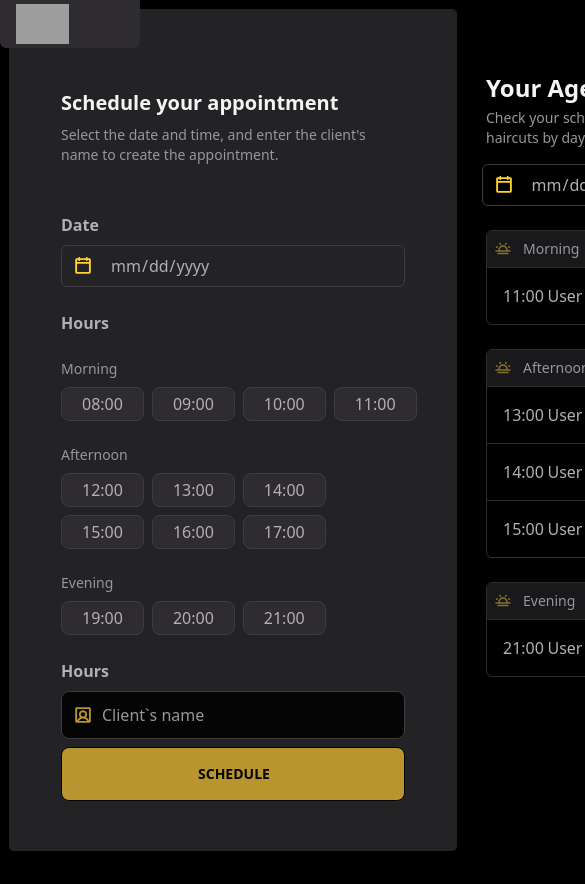
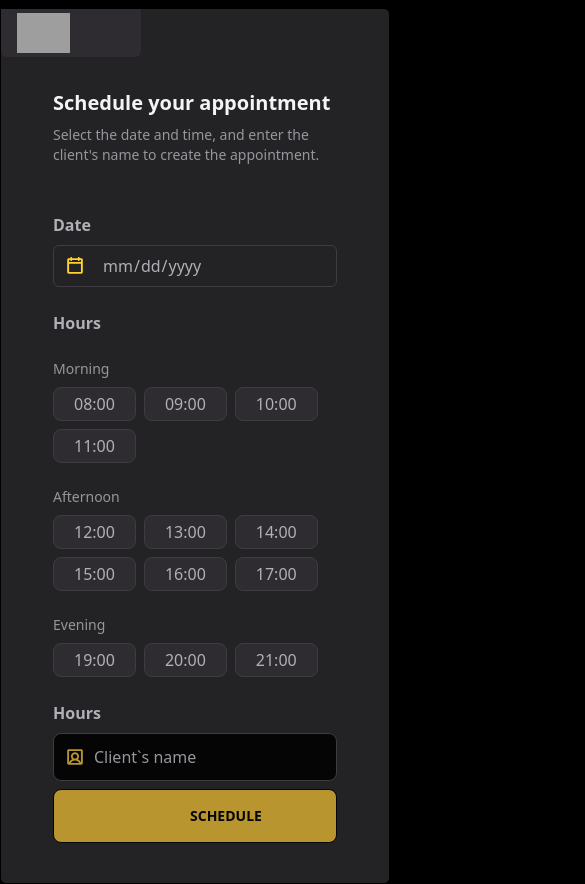
Before and after one commit to jotadagostin/newHairDay, a React (Vite) app in the folder hairday/: page / in a window 390 px wide. Shown: the top 884 px of the page, 585 px wide, since content can reach past the window. Before the commit the page ends 852 px from the top, so only its background shows below. Built offline with nearby package versions, Linux system fonts and the light colour scheme; grey boxes are pictures that could not be loaded.

Commit message:
setting mobile version

```diff
--- a/hairday/src/core/Agenda.tsx
+++ b/hairday/src/core/Agenda.tsx
@@ -35,7 +35,7 @@ import TrashButton from "../components/TrashButton";
 
 export default function Agenda() {
   return (
-    <div className="flex flex-col w-full gap-6 px-5 mt-18">
+    <div className="flex flex-col w-full gap-6 px-5 mt-6 lg:mt-18">
       {/* Título + Calendário */}
       <div className="flex flex-col md:flex-row items-start md:items-center justify-between gap-4 w-full">
         <div className="flex flex-col gap-1">
--- a/hairday/src/core/Form.tsx
+++ b/hairday/src/core/Form.tsx
@@ -12,7 +12,7 @@ export default function Form() {
 
   return (
     <div className="flex flex-col gap-6 p-5">
-      <div className=" w-85">
+      <div className="max-w-md w-full">
         <h1 className="text-gray-100 bold text-xl font-bold pb-2">
           Schedule your appointment
         </h1>
@@ -28,7 +28,7 @@ export default function Form() {
         <h1 className="text-md text-gray-200 font-bold ">Hours</h1>
         <div className="pt-2">
           <h2 className="text-sm text-gray-300">Morning</h2>
-          <div className="flex gap-2 pt-2">
+          <div className="flex gap-2 pt-2 flex-wrap ">
             {morningHours.map((hour) => (
               <TimeSelect key={hour} time={hour} />
             ))}
@@ -51,7 +51,7 @@ export default function Form() {
           </div>
         </div>
       </div>
-      <div className="flex flex-col gap-2">
+      <div className="flex flex-col gap-2 flex-wrap">
         <h1 className="text-md text-gray-200 font-bold ">Hours</h1>
         <TextInput />
         <Button />
--- a/hairday/src/core/Main-Layout.tsx
+++ b/hairday/src/core/Main-Layout.tsx
@@ -3,7 +3,7 @@ import Schedule from "./Schedule";
 
 export default function MainLayout() {
   return (
-    <div className="relative flex gap-2">
+    <div className="relative flex flex-col lg:flex-row min-h-screen gap-2">
       <Schedule />
       <Agenda />
     </div>
--- a/hairday/src/core/Schedule.tsx
+++ b/hairday/src/core/Schedule.tsx
@@ -3,7 +3,21 @@ import Header from "./Header";
 
 export default function Schedule() {
   return (
-    <div className=" min-h-screen bg-gray-700 mt-2 ml-2 border rounded-md flex flex-col items-center ">
+    <div
+      className="relative  w-full
+      lg:w-105
+      min-h-screen
+      bg-gray-700
+      mt-2
+      ml-0
+      lg:ml-2
+      border
+      rounded-md
+      flex
+      flex-col
+      items-center
+      relative"
+    >
       <div className="px-8 py-5  mt-10 w-full max-w-md bg-gray-700 rounded-md flex flex-col">
         <Header />
         <Form />
```
